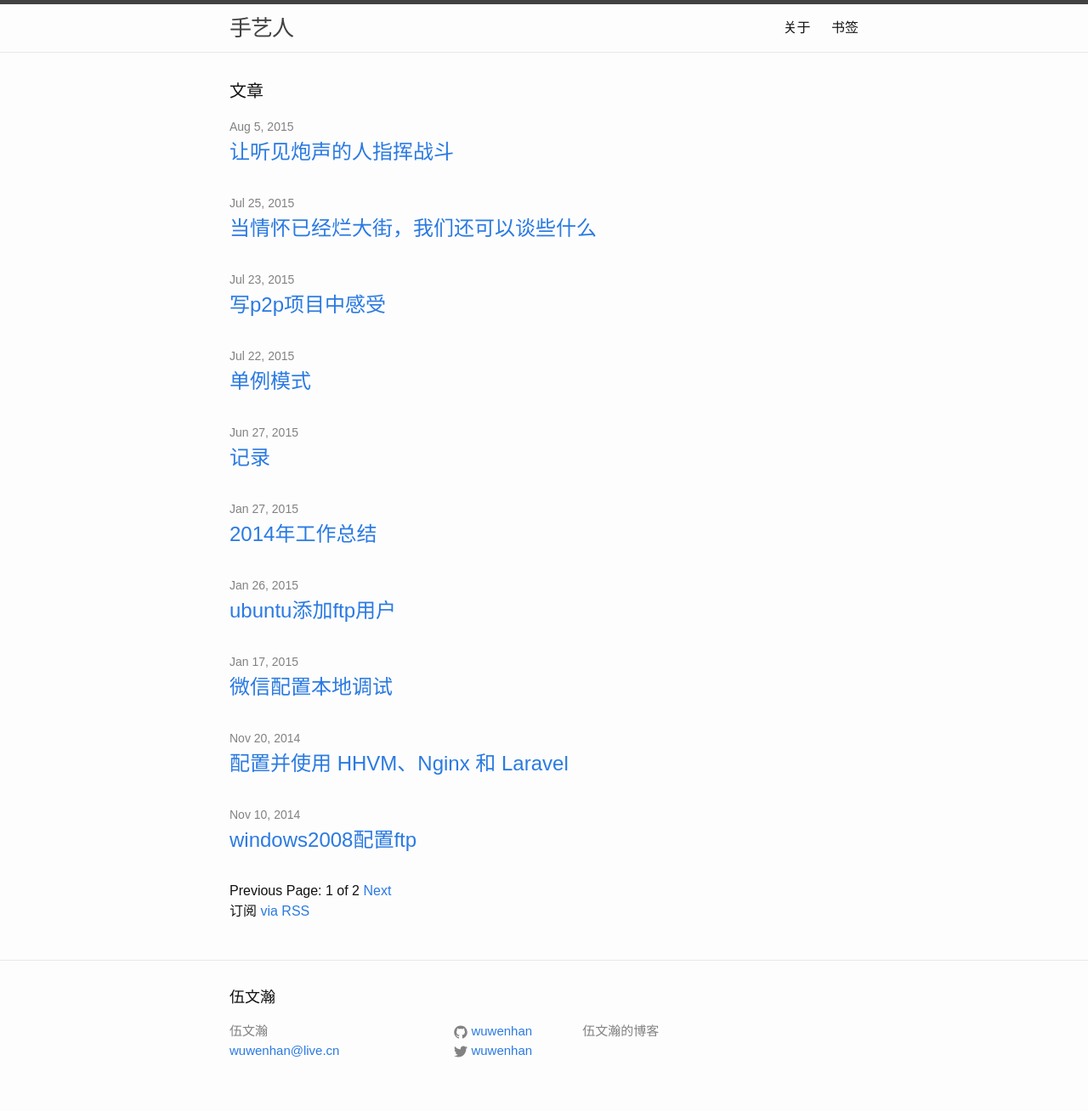
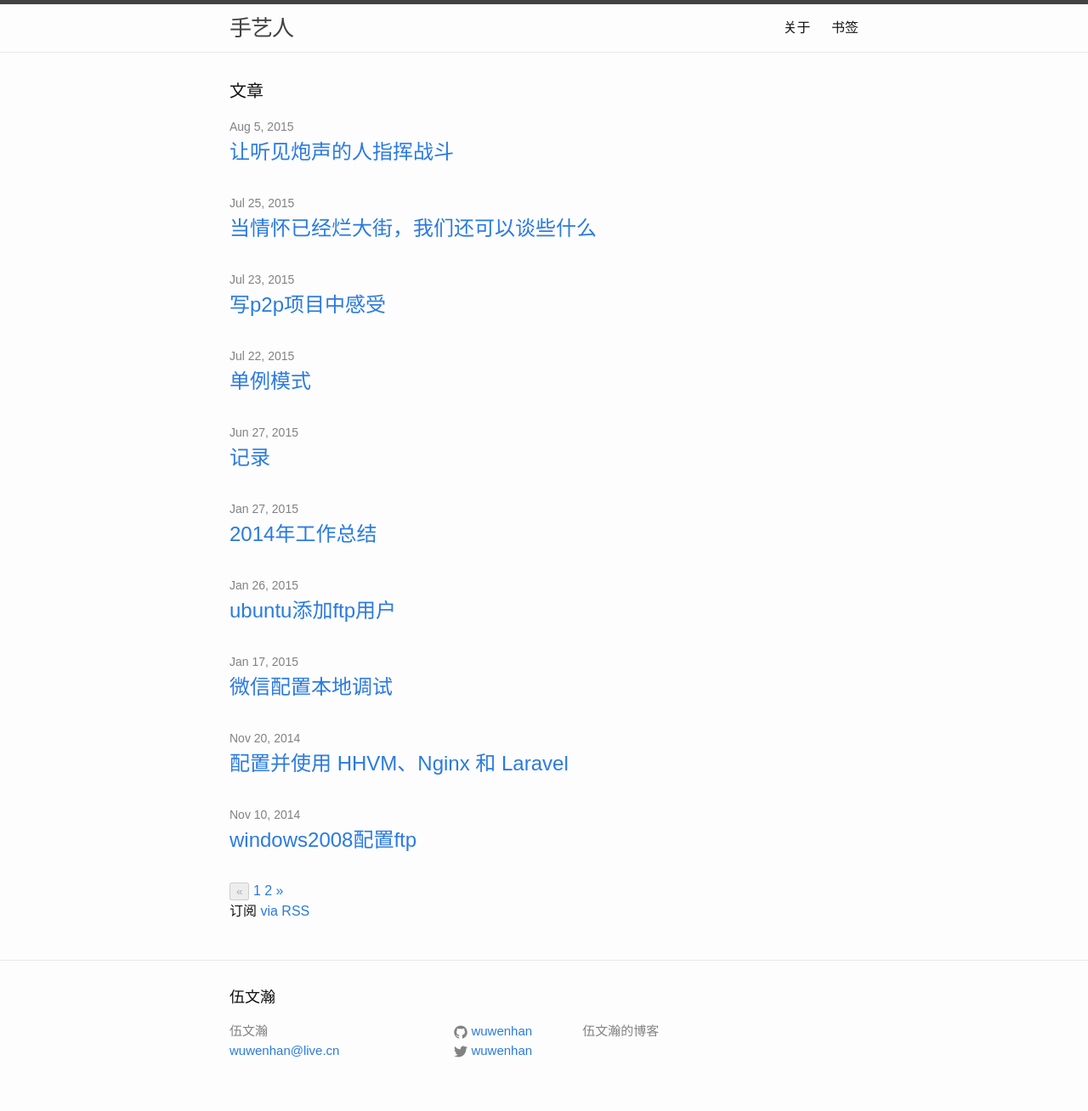
Before and after one commit to wuwenhan/wuwenhan.github.io, a Jekyll site: the page built from index.html, in a window 1280 px wide. Shown: the whole page at 85% size. Built offline with Jekyll 4.4.1, drawn with Linux system fonts in a browser that asks for light colours; the list of posts is cut into pages by our own code.

Commit message:
分页链接

```diff
--- a/index.html
+++ b/index.html
@@ -18,18 +18,35 @@ layout: default
     {% endfor %}
   </ul>
   <!-- 分页链接 -->
-  <div class="pagination">
+    <div class="pagination text-align">
+      <div class="btn-group">
         {% if paginator.previous_page %}
-      <a href="/page{{ paginator.previous_page }}" class="previous">Previous</a>
+          {% if paginator.previous_page == 1 %}
+              <a href="/" class="btn btn-outline">&laquo;</a>
           {% else %}
-      <span class="previous">Previous</span>
+              <a href="/page{{paginator.previous_page}}"  class="btn btn-outline">&laquo;</a>
           {% endif %}
-    <span class="page_number ">Page: {{ paginator.page }} of {{ paginator.total_pages }}</span>
+        {% else %}
+            <button disabled="disabled" href="javascript:;" class="btn btn-outline">&laquo;</button>
+        {% endif %}
+        {% if paginator.page == 1 %}
+            <a href="javascript:;" class="active btn btn-outline">1</a>
+        {% else %}
+            <a href="/"  class="btn btn-outline">1</a>
+        {% endif %}
+        {% for count in (2..paginator.total_pages) %}
+          {% if count == paginator.page %}
+              <a href="javascript:;"  class="active btn btn-outline">{{count}}</a>
+          {% else %}
+              <a href="/page{{count}}"  class="btn btn-outline">{{count}}</a>
+          {% endif %}
+        {% endfor %}
         {% if paginator.next_page %}
-      <a href="/page{{ paginator.next_page }}" class="next">Next</a>
+            <a href="/page{{paginator.next_page}}"  class="btn btn-outline">&raquo;</a>
         {% else %}
-      <span class="next ">Next</span>
+            <button disabled="disabled" href="javascript:;" class="btn btn-outline">&raquo;</button>
         {% endif %}
+        </div>
     </div>
   <p class="rss-subscribe">订阅 <a href="{{ "/feed.xml" | prepend: site.baseurl }}">via RSS</a></p>
 
```
Lines whose indentation alone changed are shown as unchanged.
